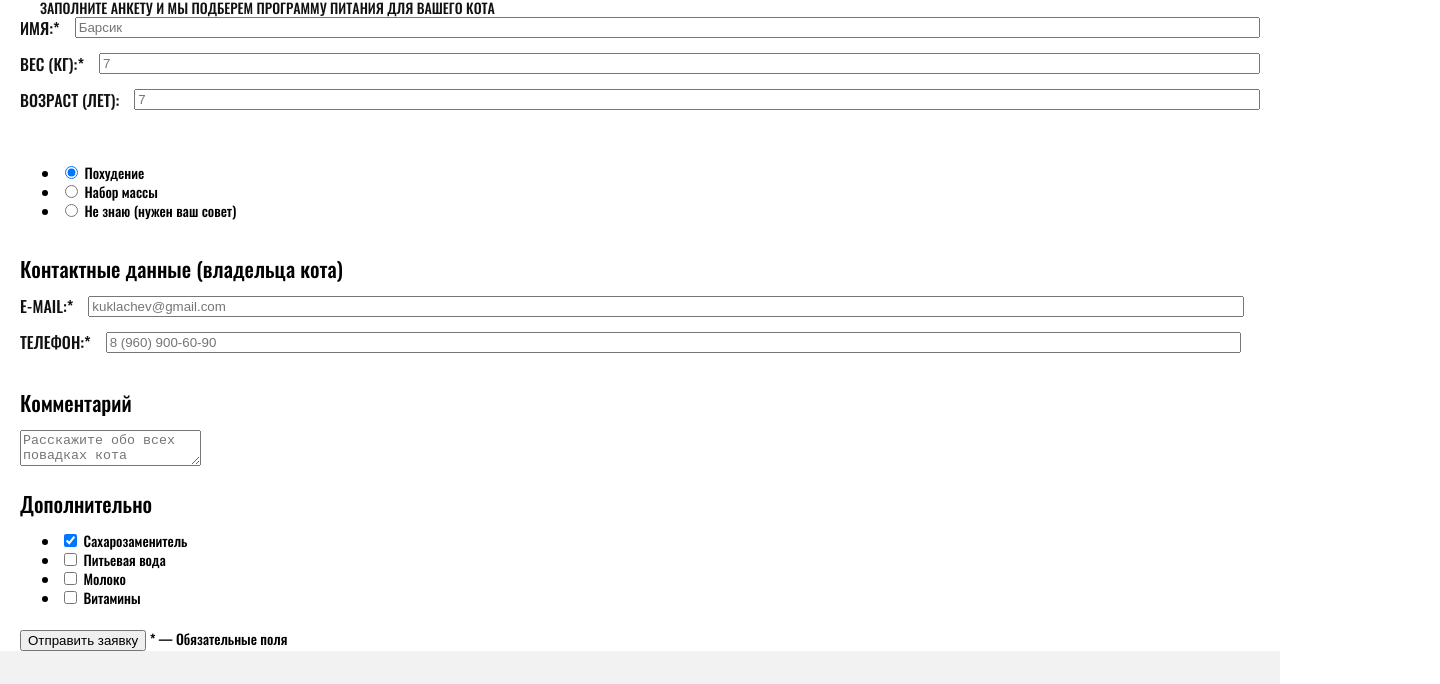
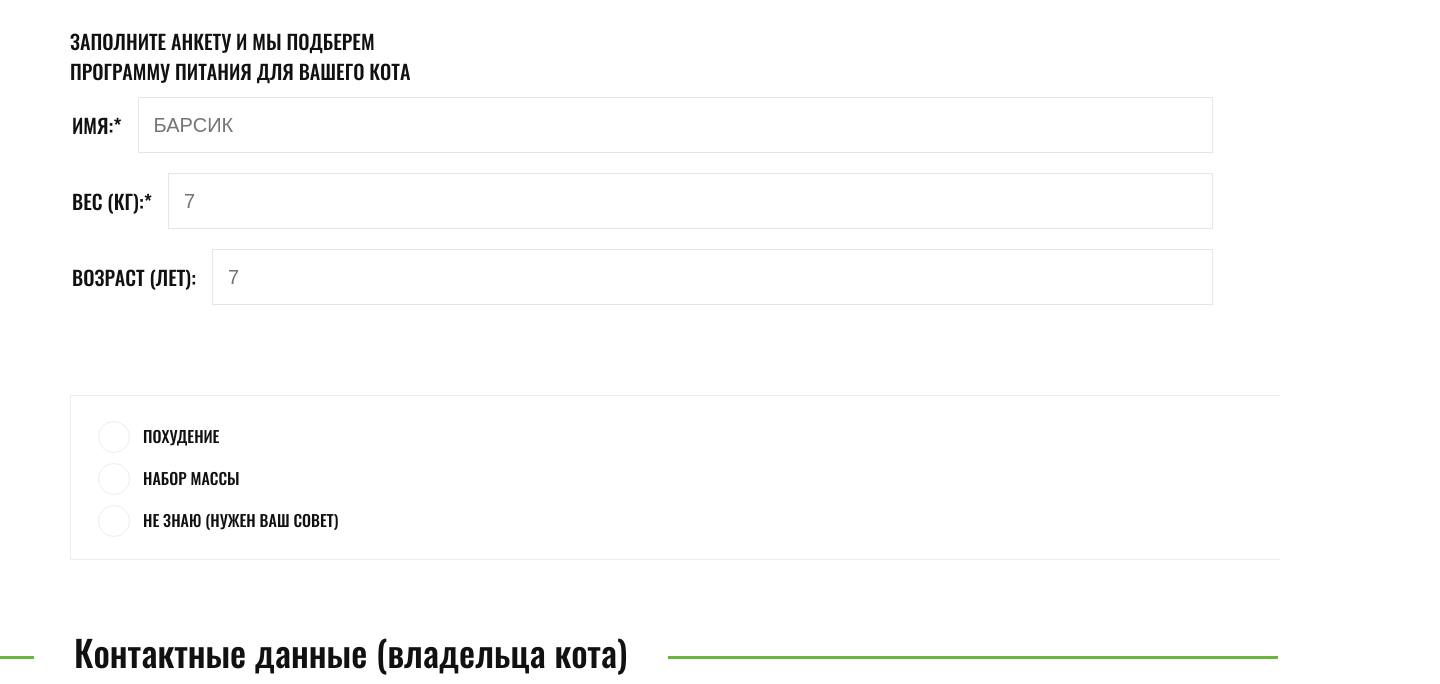
Before and after one commit to Evafan1337/908335-cat-energy-19, a website: page source/form.html in a window 1280 px wide. Shown: the part 157-841 px from the top of the page, 1440 px wide, since content can reach past the window. Drawn offline with nearby package versions, Linux system fonts and the light colour scheme; files that its build step writes are made by us from their sources.

Commit message:
add styles and html

```diff
--- a/source/form.html
+++ b/source/form.html
@@ -32,52 +32,56 @@
 
   <main>
     <h1 class="visually-hidden">Подберите функциональное питание для вашего кота.</h1>
-    <section class="preview-form container">
+    <div class="preview-form">
       <div class="container">
         <h1 class="preview-form__title">Подбор программы</h1>
         <p class="preview-form__text">Заполните анкету и мы подберем программу питания для вашего кота</p>
       </div>
-    </section>
+    </div>
 
-    <section class="form">
+    <div class="form">
       <div class="container">
         <form action="https://echo.htmlacademy.ru" class="form__item fields" method="get">
           <div class="fields__wrapper">
-            <div class="fields__set fields__set--personal">
+            <fieldset class="fields__set fields__set--personal">
               <div class="fields__block">
                 <label for="catname" class="fields__label">Имя:*</label>
                 <input type="text" class="fields__textfield" id="catname" name="catname" placeholder="Барсик">
               </div>
+
               <div class="fields__block">
                 <label for="weight" class="fields__label">Вес (кг):*</label>
                 <input type="text" class="fields__textfield" id="weight" name="weight" placeholder="7">
               </div>
+
               <div class="fields__block">
                 <label for="age" class="fields__label">Возраст (лет):</label>
                 <input type="text" class="fields__textfield" id="age" name="age" placeholder="7">
               </div>
-            </div>
+            </fieldset>
 
-            <div class="fields__set fields__set--program">
+            <fieldset class="fields__set fields__set--program">
               <ul class="fields__list program-type-list">
                 <li class="program-type-list__item">
                   <input type="radio" class="program-type-list__input" name="program" value="slim" id="slim" checked="">
-                  <label for="slim" class="program-type-list__label" tabindex="0">Похудение</label>
+                  <label for="slim" class="program-type-list__label">Похудение</label>
                 </li>
                 <li class="program-type-list__item">
                   <input type="radio" class="program-type-list__input" name="program" value="mass" id="mass">
-                  <label for="mass" class="program-type-list__label" tabindex="0">Набор массы</label>
+                  <label for="mass" class="program-type-list__label">Набор массы</label>
                 </li>
                 <li class="program-type-list__item">
                   <input type="radio" class="program-type-list__input" name="program" value="advice" id="advice">
-                  <label for="advice" class="program-type-list__label" tabindex="0">Не знаю (нужен ваш совет)</label>
+                  <label for="advice" class="program-type-list__label">Не знаю (нужен ваш совет)</label>
                 </li>
               </ul>
-            </div>
+            </fieldset>
 
-            <div class="fields__set fields__set--contacts">
+            <fieldset class="fields__set fields__set--contacts">
               <div class="fields__head">
-                <h2 class="fields__title">Контактные данные (владельца кота)</h2>
+                <legend>
+                  <h2 class="fields__title">Контактные данные (владельца кота)</h2>
+                </legend>
               </div>
               <div class="fields__inner">
                 <div class="fields__block">
@@ -95,19 +99,24 @@
                   </svg>
                 </div>
               </div>
-            </div>
+            </fieldset>
 
-            <div class="fields__set fields__set--descr">
+            <fieldset class="fields__set fields__set--descr">
               <div class="fields__head">
-                <h2 class="fields__title">Комментарий</h2>
+                <legend>
+                  <h2 class="fields__title">Комментарий</h2>
+                </legend>
               </div>
               <textarea class="fields__textarea" name="additional" placeholder="Расскажите обо всех повадках кота"></textarea>
-            </div>
+            </fieldset>
 
-            <div class="fields__set fields__set--add">
+            <fieldset class="fields__set fields__set--add">
               <div class="fields__head">
-                <h2 class="fields__title">Дополнительно</h2>
+                <legend>
+                  <h2 class="fields__title">Дополнительно</h2>
+                </legend>
               </div>
+
               <ul class="fields__list add-list">
                 <li class="add-list__item">
                   <input type="checkbox" class="add-list__input" name="sweetener" id="sweetener" checked="">
@@ -126,7 +135,7 @@
                   <label for="vitamins" class="add-list__label" tabindex="0">Витамины</label>
                 </li>
               </ul>
-            </div>
+            </fieldset>
 
             <div class="fields__button-block">
               <button class="fields__button button" type="submit">Отправить заявку</button>
@@ -135,8 +144,45 @@
           </div>
         </form>
       </div>
+    </div>
+
+    <section class="contacts">
+      <div class="contacts__preview">
+        <div class="container">
+          <div class="contacts__preview-text">
+            <h2>Приглашаем к сотрудничеству дилеров!</h2>
+            <div class="contacts__adress">
+              <p class="contacts__adress-info">ул. Большая Конюшенная, д. 19/8</p>
+              <p class="contacts__adress-info">Санкт-Петербург</p>
+            </div>
+          </div>
+        </div>
+      </div>
+
+      <div class="contacts__map">
+        <picture>
+            <source media="(min-width: 1220px)" srcset="img/bg-map-desktop@1x.png">
+            <source media="(min-width: 768px)" srcset="img/bg-map-tablet@1x.png">
+            <img src="img/bg-map-mobile@1x.png" alt="Где мы находимся">
+        </picture>
+      </div>
     </section>
-    <section class="contacts"></section>
+
+    <!-- <section class="cooperation">
+      <div class="cooperation__wrapper">
+        <div class="container">
+          <div class="cooperation__inner">
+            <h2 class="cooperation__title">Приглашаем к сотрудничеству дилеров!</h2>
+            <div class="cooperation__adress">
+              <p class="cooperation__street">ул. Большая Конюшенная, д. 19/8</p>
+              <p class="cooperation__city">Санкт-Петербург</p>
+            </div>
+          </div>
+        </div>
+      </div>
+
+    </section> -->
+
   </main>
 
   <footer class="footer">
--- /dev/null
+++ b/source/less/add-list.less
@@ -0,0 +1,59 @@
+.add-list {
+  padding: 0;
+  list-style: none;
+  margin: 14px 0 0;
+}
+
+.add-list__item {
+  margin-bottom: 13px;
+}
+
+.add-list__input {
+  display: none;
+}
+
+.add-list__label {
+  position: relative;
+  display: inline-block;
+  font-size: 16px;
+  line-height: 18px;
+  text-transform: uppercase;
+  color: #111111;
+  padding-left: 45px;
+  padding-top: 6px;
+  padding-bottom: 6px;
+  cursor: pointer;
+}
+
+.add-list__input:checked + .add-list__label::before {
+  background-image: url("../img/icon-tick.svg");
+  background-repeat: no-repeat;
+  background-position: center center;
+  background-size: 70%;
+}
+
+.add-list__label::before {
+  content: "";
+  position: absolute;
+  left: 0;
+  top: 0;
+  display: block;
+  width: 30px;
+  height: 30px;
+  border: 1px solid #ededed;
+}
+
+@media (min-width: 768px) {
+  .add-list {
+    display: flex;
+    flex-wrap: wrap;
+    justify-content: space-between;
+    align-items: flex-start;
+    margin-top: 39px;
+  }
+
+  .add-list__item {
+    width: 45.6%;
+    margin-bottom: 32px;
+  }
+}
--- /dev/null
+++ b/source/less/button.less
@@ -0,0 +1,15 @@
+.button {
+  display: block;
+  font-family: inherit;
+  font-size: 16px;
+  line-height: 20px;
+  text-transform: uppercase;
+  color: #ffffff;
+  text-align: center;
+  padding-top: 10px;
+  padding-bottom: 9px;
+  background-color: #68b738;
+  border: 0;
+  outline: 0;
+  cursor: pointer;
+}
--- a/source/less/fields.less
+++ b/source/less/fields.less
@@ -1,5 +1,12 @@
 .fields__set {
   padding-bottom: 9px;
+  padding-left: 0;
+  padding-right: 0;
+  border: none;
+}
+
+.fields__set--descr {
+  padding-bottom: 6px;
 }
 
 .fields__set--personal {
@@ -19,7 +26,139 @@
   white-space: nowrap;
 }
 
+.fields__head {
+  position: relative;
+  display: flex;
+  align-items: center;
+  padding-top: 20px;
+  padding-bottom: 20px;
+}
+
+.fields__title {
+  display: inline-block;
+  vertical-align: baseline;
+  font-size: 24px;
+  line-height: 24px;
+  font-weight: 400;
+  color: #111111;
+  max-width: 205px;
+  padding-right: 24px;
+  margin: 0;
+  background-color: #ffffff;
+}
+
+.fields__inner {
+  margin-top: 15px;
+}
+
+.fields__head::before {
+  content: "";
+  z-index: -1;
+  width: 100%;
+  height: 3px;
+  position: absolute;
+  top: 34px;
+  right: -20px;
+  background-color: #68b738;
+}
+
 .fields__textfield {
   width: 100%;
   margin-left: 15px;
+  font-size: 16px;
+  text-transform: uppercase;
+  padding: 12px 15px;
+  border: 1px solid #e6e6e6;
+  outline: 0;
 }
+
+.fields__textarea {
+  width: 100%;
+  height: 150px;
+  // padding-right: 10px;
+  margin-top: 14px;
+  // resize: none;
+  font-size: 16px;
+  text-transform: uppercase;
+  // padding: 12px 15px;
+  border: 1px solid #e6e6e6;
+  outline: 0;
+}
+
+.fields__set--program {
+  margin-left: -20px;
+  margin-right: -20px;
+  padding-left: 20px;
+  padding-right: 20px;
+  border: 1px solid #ededed;
+}
+
+.fields__button-block {
+  text-align: center;
+}
+
+.fields__button {
+  width: 100%;
+  margin-bottom: 22px;
+}
+
+@media (min-width: 768px) {
+  .fields {
+    padding: 6px 35px 72px 40px;
+  }
+
+  .fields__head::before {
+    width: 200%;
+    top: 42px;
+    right: -65px;
+  }
+
+  .fields__set--contacts .fields__title {
+    margin-bottom: 39px;
+  }
+
+  .fields__title {
+    font-size: 36px;
+    line-height: 36px;
+    margin-left: -40px;
+    margin-right: -40px;
+    padding-left: 40px;
+    padding-right: 40px;
+    max-width: none;
+  }
+
+  .fields__set {
+    margin-bottom: 70px;
+  }
+
+  .fields__set--personal {
+    padding-bottom: 0;
+  }
+
+  .fields__block {
+    margin-bottom: 20px;
+  }
+
+  .fields__label,
+  .fields__textfield {
+    font-size: 20px;
+    line-height: 30px;
+  }
+
+  .fields__textfield {
+    margin-left: 16px;
+  }
+
+  .fields__set--program {
+    padding-left: 27px;
+    padding-bottom: 12px;
+    margin-left: 0;
+    margin-right: -65px;
+    margin-bottom: 49px;
+    border-right: none;
+  }
+
+  .fields__set--contacts {
+    margin-bottom: 37px;
+  }
+}
--- a/source/less/general-properties.less
+++ b/source/less/general-properties.less
@@ -41,6 +41,8 @@ input[type="radio"].visually-hidden {
 @media (min-width: 768px) {
   .container {
     margin: 0 auto;
+    padding-right: 30px;
+    padding-left: 30px;
   }
 
   .temp {
--- a/source/less/preview-form.less
+++ b/source/less/preview-form.less
@@ -13,3 +13,18 @@
   margin-top: 27px;
   margin-bottom: 0;
 }
+
+@media (min-width: 768px) {
+  .preview-form__title {
+    font-size: 60px;
+    line-height: 60px;
+  }
+
+  .preview-form__text {
+    font-size: 20px;
+    line-height: 30px;
+    width: 380px;
+    padding-left: 40px;
+    margin-top: 54px;
+  }
+}
--- /dev/null
+++ b/source/less/program-type-list.less
@@ -0,0 +1,55 @@
+.program-type-list {
+  padding: 0;
+  list-style-type: none;
+  margin: 20px 0 0;
+}
+
+.program-type-list__item {
+  margin-bottom: 12px;
+}
+
+.program-type-list__input {
+  display: none;
+}
+
+.program-type-list__label::before {
+  content: "";
+  position: absolute;
+  left: 0;
+  top: 0;
+  display: block;
+  width: 30px;
+  height: 30px;
+  border: 1px solid #ededed;
+  border-radius: 50%;
+}
+
+.program-type-list__label::after {
+  content: "";
+  position: absolute;
+  left: 9px;
+  top: 9px;
+  display: none;
+  width: 12px;
+  height: 12px;
+  border-radius: 50%;
+  background-color: #68b738;
+}
+
+// .program-type-list__input:checked + .program-type-list__label::after {
+//     display: block;
+// }
+
+.program-type-list__label {
+  position: relative;
+  display: inline-block;
+  font-size: 16px;
+  line-height: 18px;
+  text-transform: uppercase;
+  color: #111111;
+  width: 100%;
+  padding-left: 45px;
+  padding-top: 6px;
+  padding-bottom: 6px;
+  cursor: pointer;
+}
--- a/source/less/style.less
+++ b/source/less/style.less
@@ -14,3 +14,6 @@
 @import "more-products.less";
 @import "preview-form.less";
 @import "fields.less";
+@import "program-type-list.less";
+@import "add-list.less";
+@import "button.less";
```
Also changed, not shown: source/index.html (+35 -1 lines).
